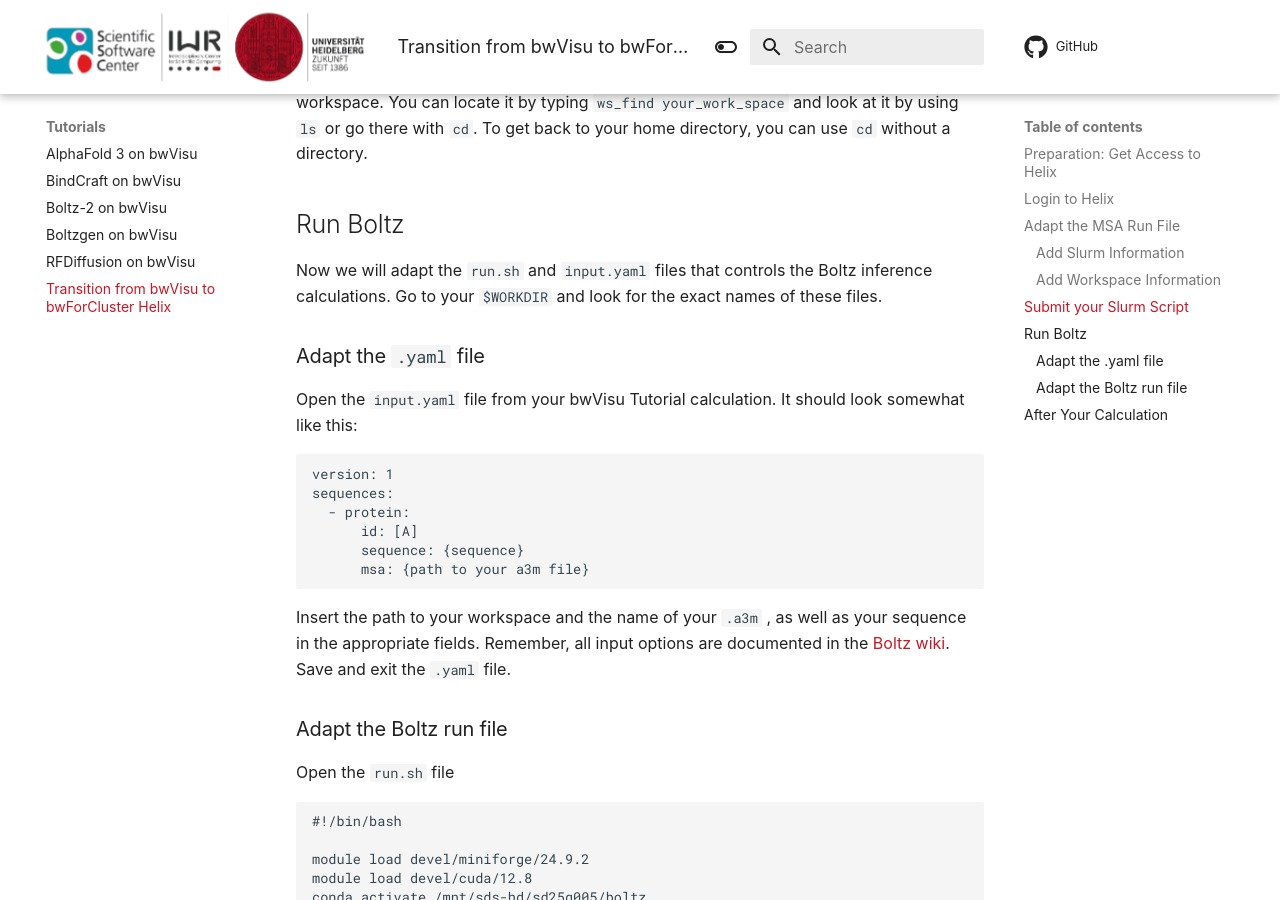
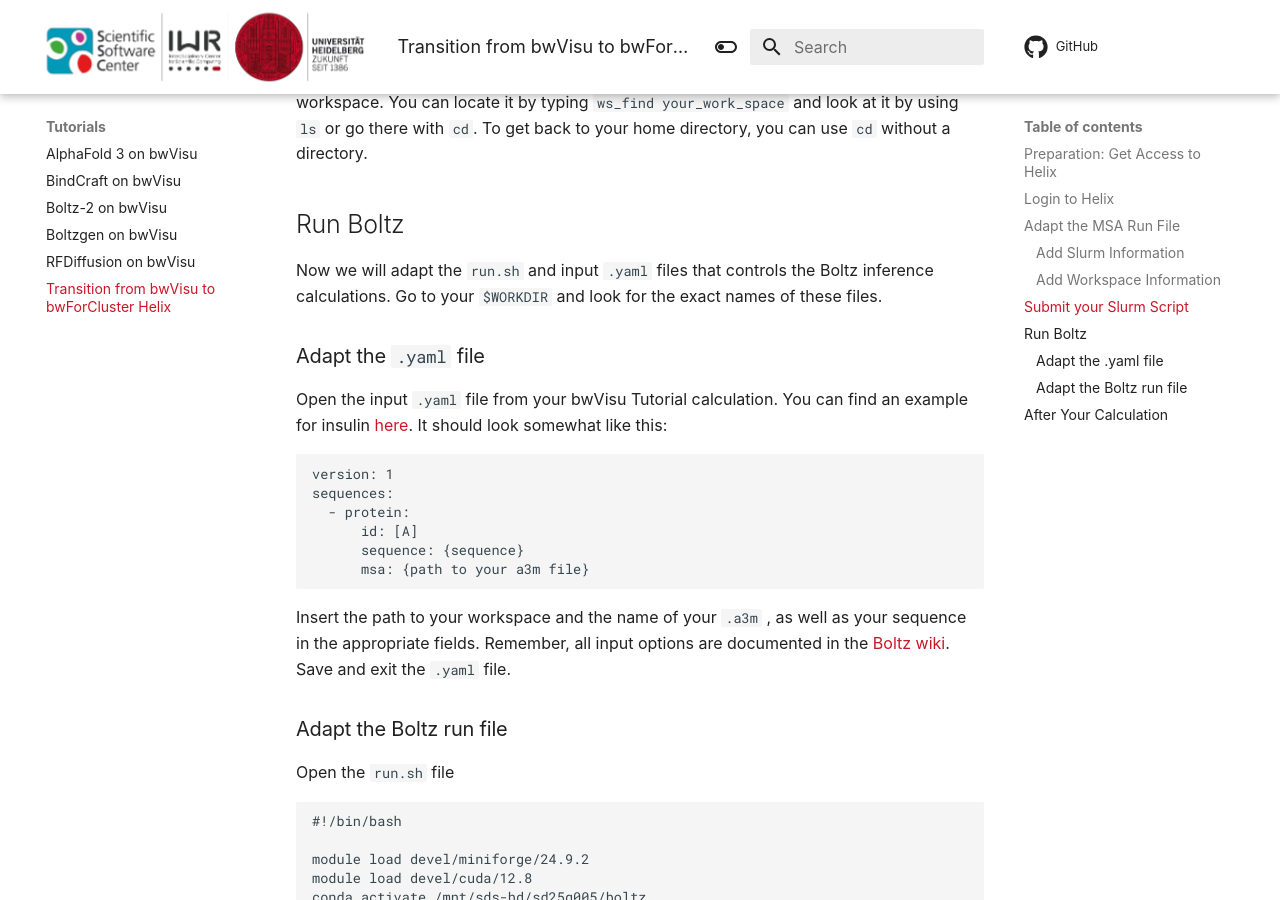
Before and after one commit to ssciwr/BioStructureHub, an MkDocs documentation site: the page built from docs/tutorials/tutorial_visu2helix.md, in a window 1280 px wide and 900 px high, scrolled down 3532 px. Built offline with MkDocs 1.6.1 and Material for MkDocs 9.7.7, drawn with Linux system fonts in a browser that asks for light colours; comment, search, counter and statistics services are not loaded.

Commit message:
fix: suggestions

````diff
--- a/docs/tutorials/tutorial_visu2helix.md
+++ b/docs/tutorials/tutorial_visu2helix.md
@@ -118,11 +118,11 @@ Once the multisequence alignment is done, you should find the `.a3m` alignment f
 
 ## Run Boltz
 
-Now we will adapt the `run.sh` and `input.yaml` files that controls the Boltz inference calculations. Go to your `$WORKDIR` and look for the exact names of these files.
+Now we will adapt the `run.sh` and input `.yaml` files that controls the Boltz inference calculations. Go to your `$WORKDIR` and look for the exact names of these files.
 
 ### Adapt the `.yaml` file
 
-Open the `input.yaml` file from your bwVisu Tutorial calculation. It should look somewhat like this:
+Open the input `.yaml` file from your bwVisu Tutorial calculation. You can find an example for insulin [here](../../references/boltz/insulin.yaml). It should look somewhat like this:
 
 ```
 version: 1
@@ -174,6 +174,7 @@ Try following the same logic as before and compare to the full file below:
     ```
 
     - note that we do not re-create the workspace, but just access it. You can fit multiple calculations in one workspace, no need to have multiples.
+    - note that you might have to adapt the amount of `--mem` depending on your sequence length
 
 Save your run file and rename again to `.slurm`. Submit it using `sbatch`, and monitor using `squeue`.
 The output files will again be in your workspace, which you can locate using `ws_find`.
````
Also changed, not shown: other parts of docs/tutorials/tutorial_visu2helix.md (+1 -1 lines).
